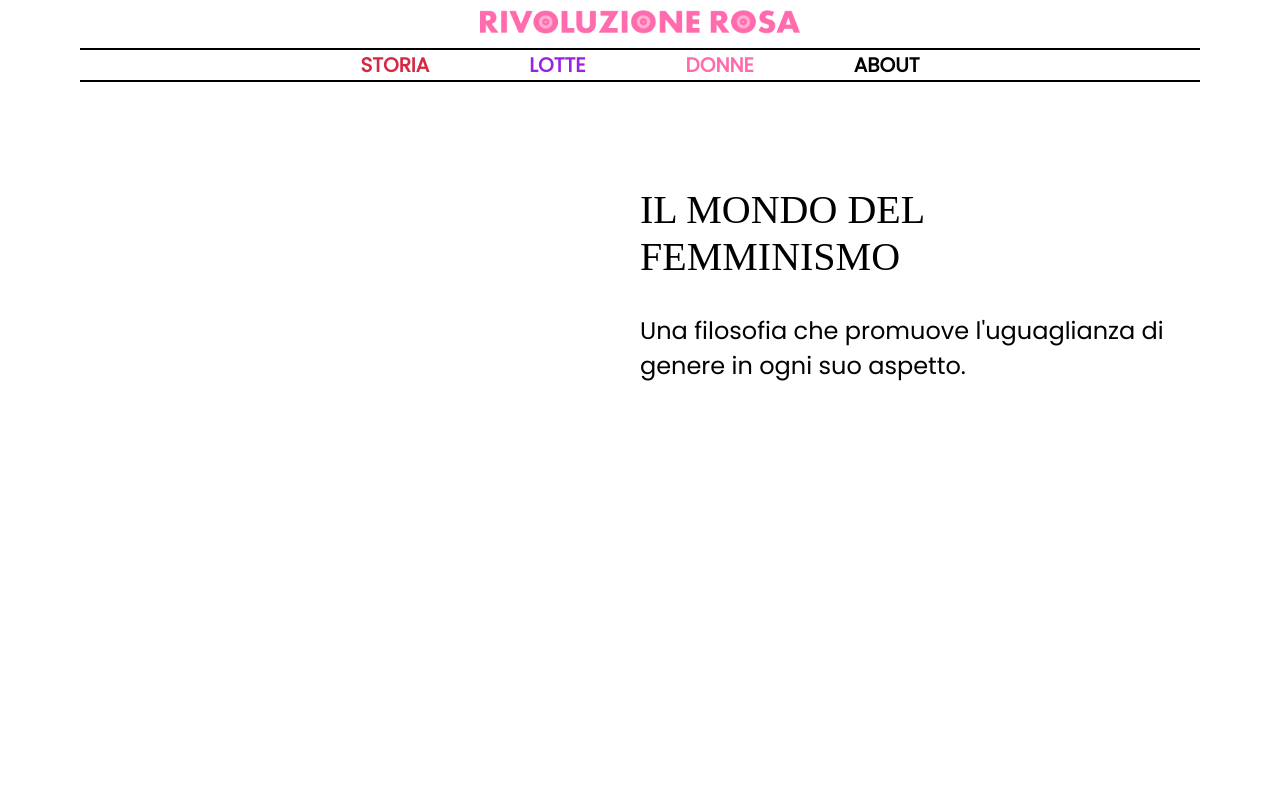
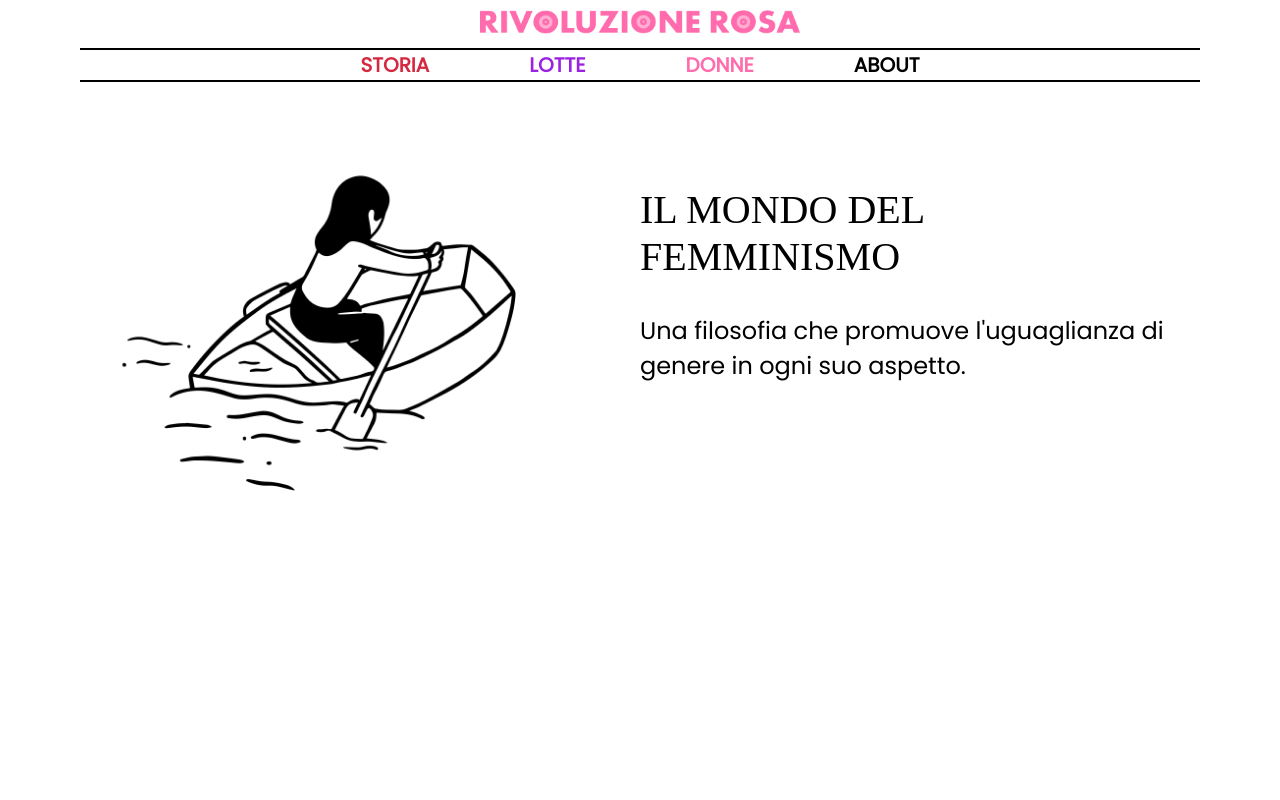
Before and after one commit to Mariarabbito/WEBDESIGN, a plain HTML site: page index.html in a window 1280 px wide. Shown: the top 800 px of the page. Drawn offline with Linux system fonts and the light colour scheme; a web font is replaced by a local one.

Commit message:
Update index.html

```diff
--- a/index.html
+++ b/index.html
@@ -26,7 +26,7 @@
     <script src="script.js"></script>
     <main>
         <section class="hero">
-            <div class="img"> <img src="img/LaurŠne Boglio.gif" alt=""></div>
+            <div class="img"> <img src="img/imgindex.gif" alt=""></div>
             <div class="intro">
                 <h1>IL MONDO DEL FEMMINISMO</h1>
                 <p>Una filosofia che promuove l'uguaglianza di
```
